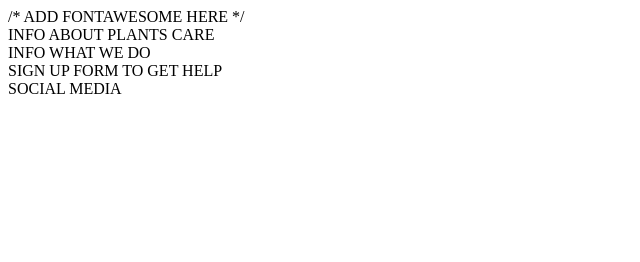
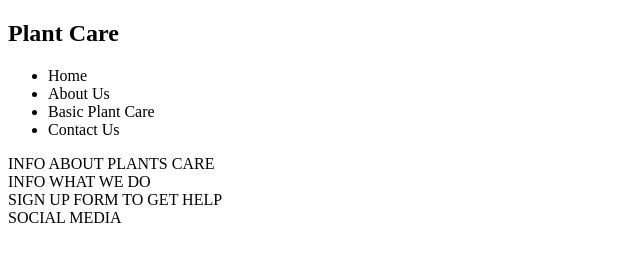
Before and after one commit to GoKralj/Plant-Care, a plain HTML site: page index.html in a window 1280 px wide. Shown: the whole page, without its empty margins (0-640 px from the left). Drawn offline with Linux system fonts and the light colour scheme.

Commit message:
Added navigation bar structure and H2 title

```diff
--- a/index.html
+++ b/index.html
@@ -7,10 +7,20 @@
     <meta name="description" content="Site for all the plant care you will ever need">
     <meta name="keywords" content="plant care, plants, care, get help, experts, sick plant, healthy plant">
 
-    /* ADD FONTAWESOME HERE  */
     <title>Plant Care</title>
 </head>
 <body>
+    <header>
+        <nav>
+            <h2>Plant Care</h2>
+            <Ul>
+                <li>Home</li>
+                <li>About Us</li>
+                <li>Basic Plant Care</li>
+                <li>Contact Us</li>
+            </Ul>
+        </nav>
+    </header>
     <section>INFO ABOUT PLANTS CARE</section>
     <section>INFO WHAT WE DO</section>
     <section>SIGN UP FORM TO GET HELP</section>
```
